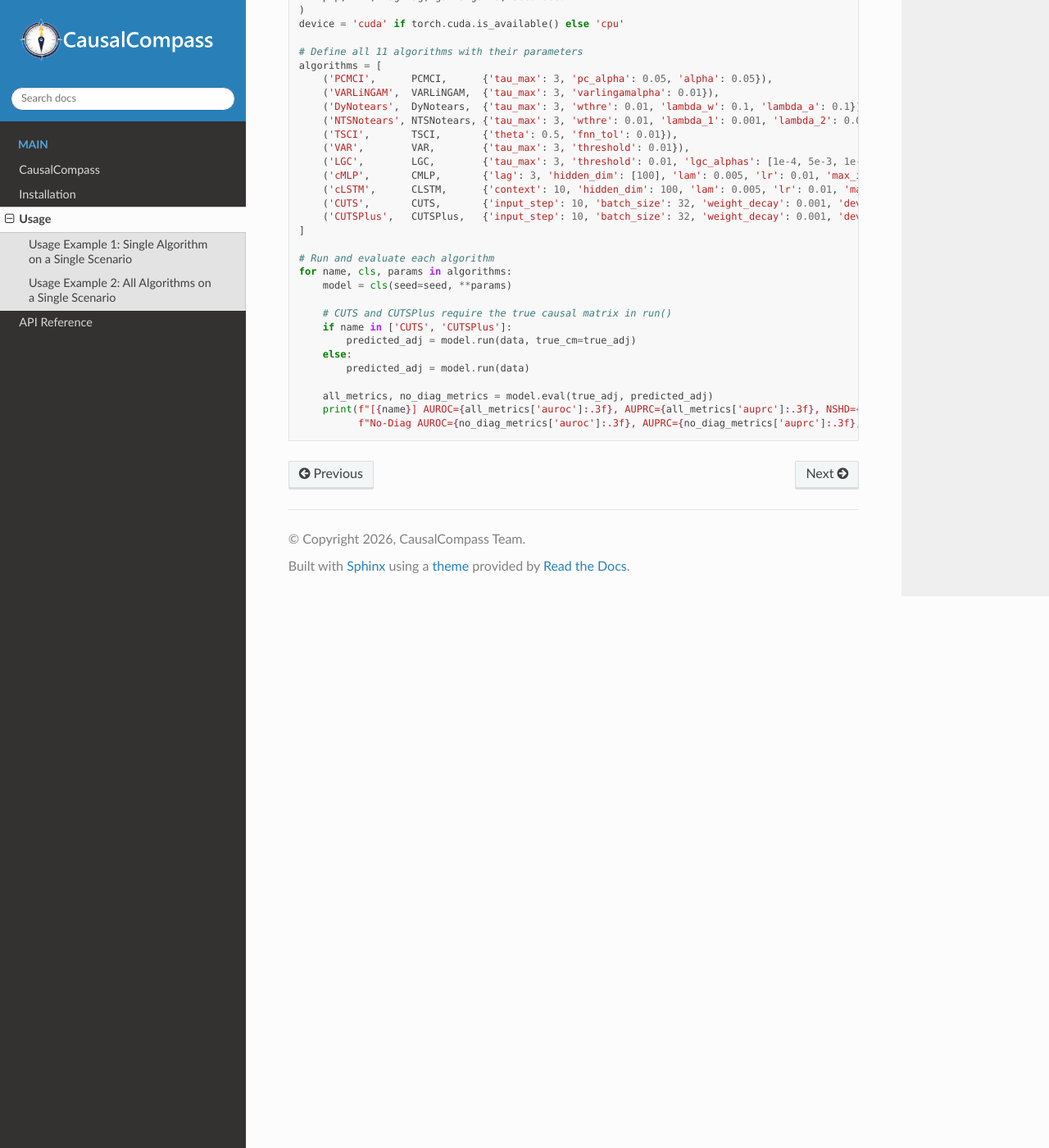
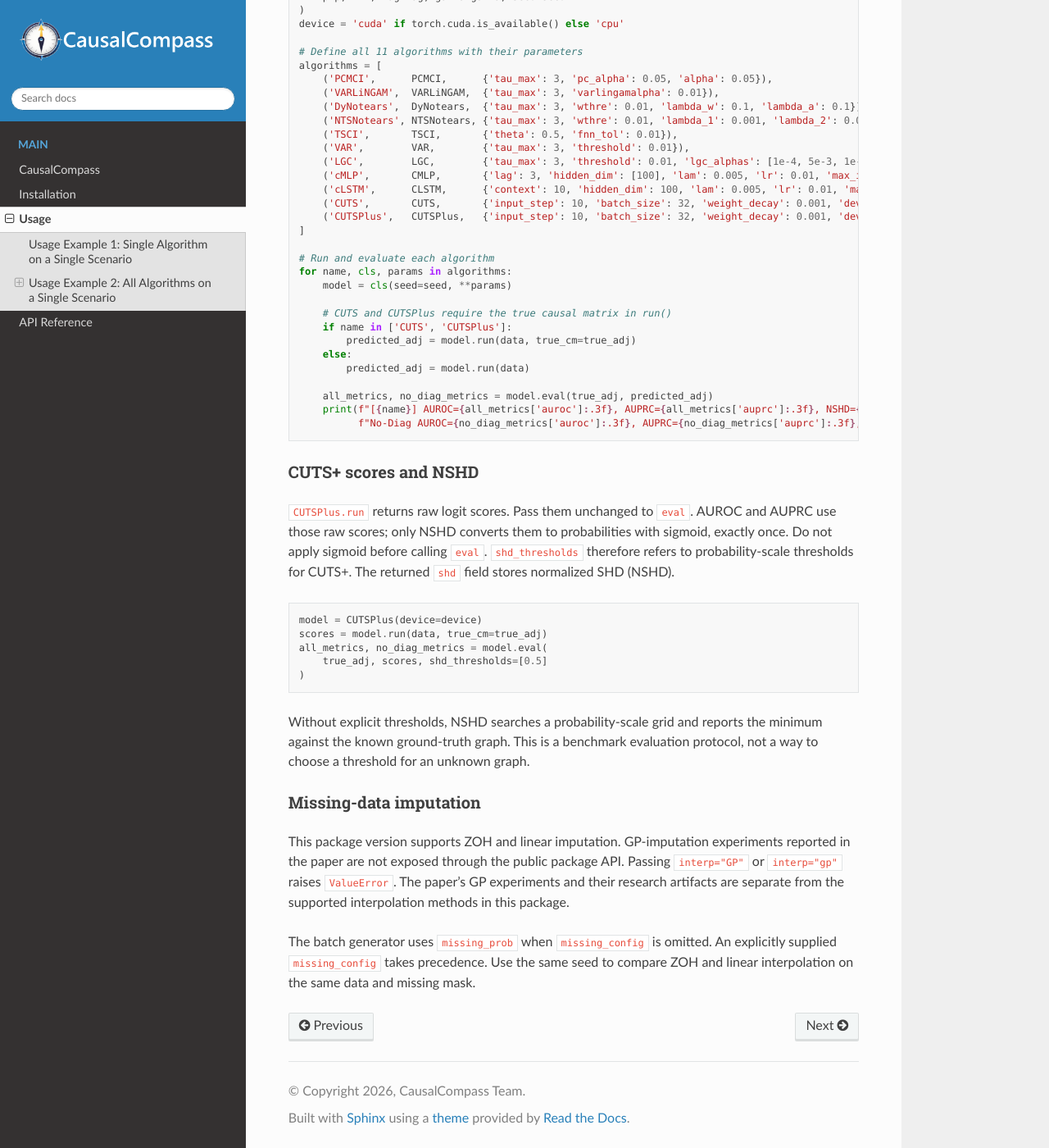
Before and after one commit to huiyang-yi/CausalCompass, a Sphinx documentation site: the page built from docs/source/usage.rst, in a window 1280 px wide and 1400 px high, scrolled down 1156 px. Shown: the whole window at 82% size. Built offline with Sphinx 7.4.7 and the Read the Docs theme 3.1.0, drawn with Linux system fonts in a browser that asks for light colours.

Commit message:
Sync camera-ready materials and fix evaluation interfaces

```diff
--- a/docs/source/conf.py
+++ b/docs/source/conf.py
@@ -17,7 +17,7 @@
 project = 'CausalCompass'
 copyright = '2026, CausalCompass Team'
 author = 'Xiaojian Shen, Huiyang Yi'
-release = '0.1.0'
+release = '0.2.0'
 
 # 4. 加载插件
 extensions = [
--- a/docs/source/usage.rst
+++ b/docs/source/usage.rst
@@ -90,3 +90,38 @@
        all_metrics, no_diag_metrics = model.eval(true_adj, predicted_adj)
        print(f"[{name}] AUROC={all_metrics['auroc']:.3f}, AUPRC={all_metrics['auprc']:.3f}, NSHD={all_metrics['shd']:.3f} | "
              f"No-Diag AUROC={no_diag_metrics['auroc']:.3f}, AUPRC={no_diag_metrics['auprc']:.3f}, NSHD={no_diag_metrics['shd']:.3f}")  # shd stores normalized SHD (NSHD)
+
+
+CUTS+ scores and NSHD
+------------------------
+
+``CUTSPlus.run`` returns raw logit scores. Pass them unchanged to ``eval``.
+AUROC and AUPRC use those raw scores; only NSHD converts them to probabilities
+with sigmoid, exactly once. Do not apply sigmoid before calling ``eval``.
+``shd_thresholds`` therefore refers to probability-scale thresholds for CUTS+.
+The returned ``shd`` field stores normalized SHD (NSHD).
+
+.. code-block:: python
+
+   model = CUTSPlus(device=device)
+   scores = model.run(data, true_cm=true_adj)
+   all_metrics, no_diag_metrics = model.eval(
+       true_adj, scores, shd_thresholds=[0.5]
+   )
+
+Without explicit thresholds, NSHD searches a probability-scale grid and
+reports the minimum against the known ground-truth graph. This is a benchmark
+evaluation protocol, not a way to choose a threshold for an unknown graph.
+
+Missing-data imputation
+-----------------------
+
+This package version supports ZOH and linear imputation. GP-imputation
+experiments reported in the paper are not exposed through the public package
+API. Passing ``interp="GP"`` or ``interp="gp"`` raises ``ValueError``.
+The paper's GP experiments and their research artifacts are separate from
+the supported interpolation methods in this package.
+
+The batch generator uses ``missing_prob`` when ``missing_config`` is omitted.
+An explicitly supplied ``missing_config`` takes precedence. Use the same
+seed to compare ZOH and linear interpolation on the same data and missing mask.
```
Also changed, not shown: CHANGELOG.md (added, +19 -0 lines), README.md (+12 -10 lines), docs/source/about.rst (+12 -8 lines), docs/source/index.rst (+12 -8 lines), pyproject.toml (+5 -2 lines), images/icon.png (deleted), images/icon1.png (deleted), images/icon2.png (deleted), images/icon3.png (deleted), 6 other files.
